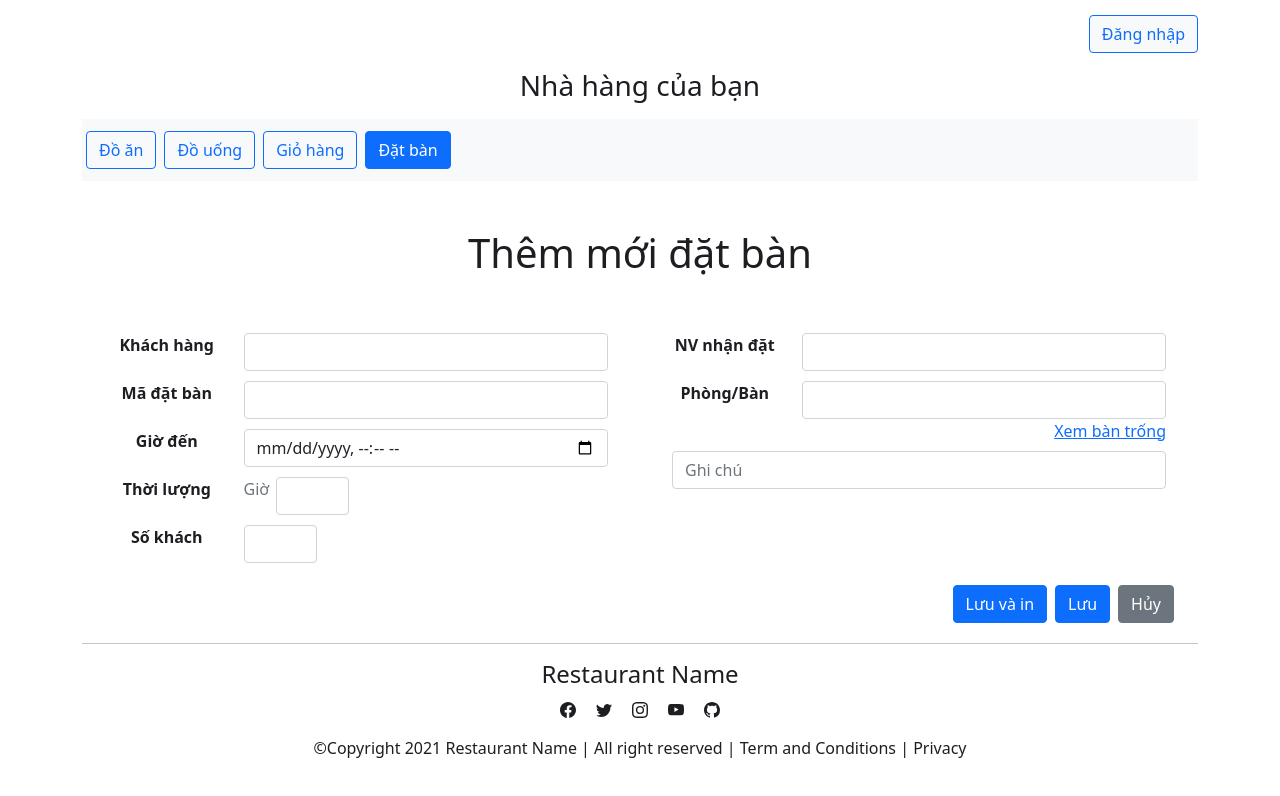
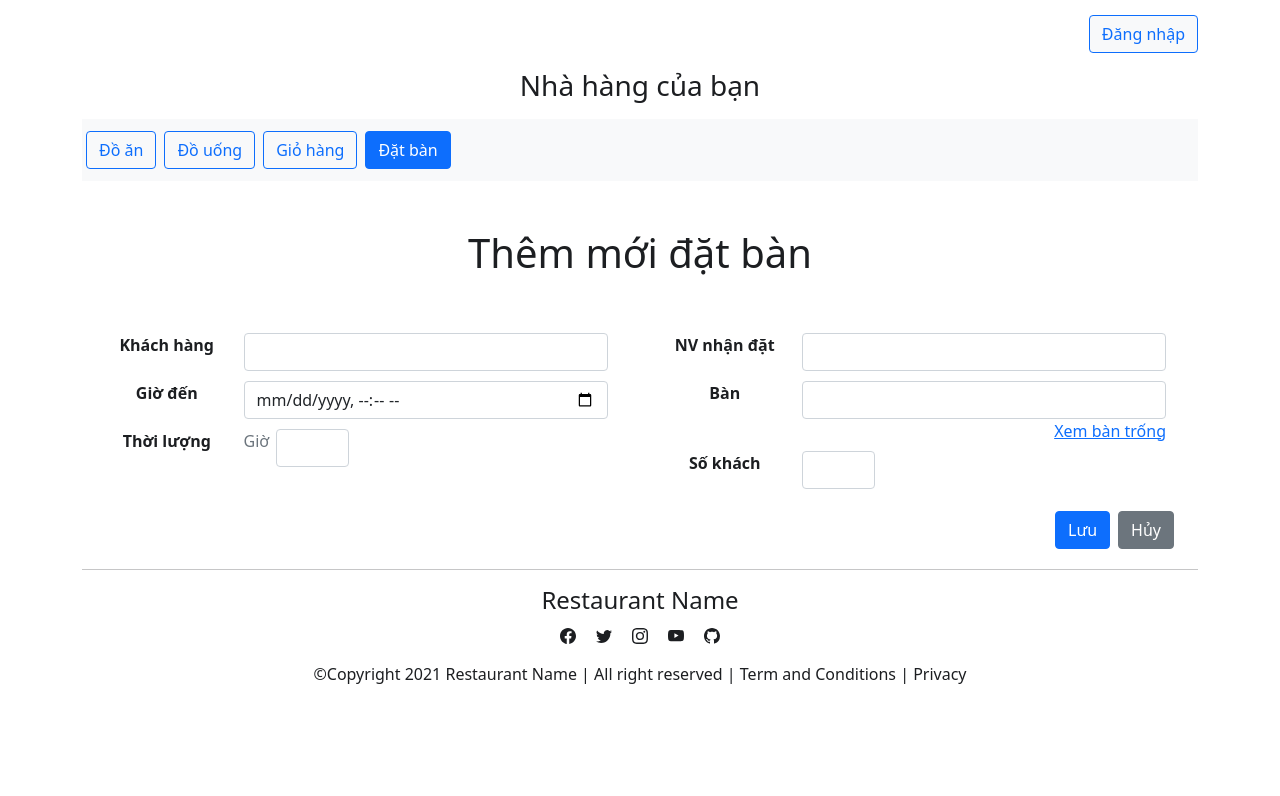
Before and after one commit to lkangr/doan1, a React (Create React App) app in the folder frontend/: page /reservation/new in a window 1280 px wide. Shown: the top 796 px of the page. Built offline with nearby package versions, Linux system fonts and the light colour scheme.

Commit message:
POST-able Reserveform

```diff
--- a/frontend/src/customer/component/Reserve_Form.js
+++ b/frontend/src/customer/component/Reserve_Form.js
@@ -1,6 +1,39 @@
-
+import React, { useState } from 'react';
+import Axios from 'axios';
 
 const ReserveForm = () => {
+  const url = "http://localhost:8000/api/reservation"
+  const [data,setData] = useState({
+    rtime: "",
+    no_customer: "",
+    interval: "",
+    staff_name_id: "",
+    table_id: "",
+    name: ""
+  })
+
+  function handle(e){
+    const newdata={...data}
+    newdata[e.target.id] = e.target.value
+    setData(newdata)
+    console.log(newdata)
+  }
+
+  function submit(e){
+    e.preventDefault();
+    Axios.post(url,{
+      rtime: data.rtime,
+      no_customer: data.no_customer,
+      interval: data.interval,
+      staff_name_id: data.staff_name_id,
+      table_id: data.table_id,
+      name: data.name
+    })
+    .then(res=>{
+      console.log(res.data)
+    })
+  }
+
   return (
     <>
     <h1 className="m-5">Thêm mới đặt bàn</h1>
@@ -13,15 +46,7 @@ const ReserveForm = () => {
                 <p className="fw-bold">Khách hàng</p>
               </div>
               <div className="col-9">
-                <input type="text" className="form-control" />
-              </div>
-            </div>
-            <div className="row m-2">
-              <div className="col-3">
-                <p className="fw-bold">Mã đặt bàn</p>
-              </div>
-              <div className="col-9">
-                <input type="text" className="form-control" />
+                <input onChange={(e)=>handle(e)} id = "name" value={data.name} type="text" className="form-control" />
               </div>
             </div>
             <div className="row m-2">
@@ -29,7 +54,7 @@ const ReserveForm = () => {
                 <p className="fw-bold">Giờ đến</p>
               </div>
               <div className="col-9">
-                <input type="datetime-local" className="form-control" />
+                <input onChange={(e)=>handle(e)} id = "rtime" value={data.rtime} type="datetime-local" className="form-control" />
               </div>
             </div>
             <div className="row m-2">
@@ -42,9 +67,28 @@ const ReserveForm = () => {
                     <p className="text-muted text-end">Giờ</p>
                   </div>
                   <div className="col-3">
-                    <input type="number" className="form-control" />
+                    <input onChange={(e)=>handle(e)} id = "interval" value={data.interval} type="number" className="form-control" />
                   </div>
                 </div>
+              </div>
+            </div>
+          </div>
+          <div className="col-6">
+            <div className="row m-2">
+              <div className="col-3">
+                <p className="fw-bold">NV nhận đặt</p>
+              </div>
+              <div className="col-9">
+                <input onChange={(e)=>handle(e)} id = "staff_name_id" value={data.staff_name_id} type="text" className="form-control" />
+              </div>
+            </div>
+            <div className="row m-2">
+              <div className="col-3">
+                <p className="fw-bold">Bàn</p>
+              </div>
+              <div className="col-9">
+                <input onChange={(e)=>handle(e)} id = "table_id" value={data.table_id} type="text" className="form-control" />
+                <a href="#" className="float-end">Xem bàn trống</a>
               </div>
             </div>
             <div className="row m-2">
@@ -55,41 +99,16 @@ const ReserveForm = () => {
                 <div className="row">
 
                   <div className="col-3">
-                    <input type="number" className="form-control" />
+                    <input onChange={(e)=>handle(e)} id = "no_customer" value={data.no_customer} type="number" className="form-control" />
                   </div>
 
                 </div>
               </div>
             </div>
           </div>
-          <div className="col-6">
-            <div className="row m-2">
-              <div className="col-3">
-                <p className="fw-bold">NV nhận đặt</p>
-              </div>
-              <div className="col-9">
-                <input type="text" className="form-control" />
-              </div>
-            </div>
-            <div className="row m-2">
-              <div className="col-3">
-                <p className="fw-bold">Phòng/Bàn</p>
-              </div>
-              <div className="col-9">
-                <input type="text" className="form-control" />
-                <a href="#" className="float-end">Xem bàn trống</a>
-              </div>
-            </div>
-            <div className="row m-2">
-              <div className="col-12">
-                <input type="text" className="form-control" placeholder="Ghi chú" />
-              </div>
-            </div>
-          </div>
         </div>
         <div className="m-2 text-end">
-          <button type="button" className="btn btn-primary m-1">Lưu và in</button>
-          <button type="button" className="btn btn-primary m-1">Lưu</button>
+          <button type="button" className="btn btn-primary m-1" onClick={(e)=>submit(e)}>Lưu</button>
           <a href="/reservation">
             <button type="button" className="btn btn-secondary m-1">Hủy</button>
           </a>
--- a/frontend/src/customer/component/Reserve_Table.js
+++ b/frontend/src/customer/component/Reserve_Table.js
@@ -23,7 +23,7 @@ const Menu = () => {
                     {
                         data.map((data, index) => (
                             <Table
-                                ID={data.id}
+                                id={data.id}
                                 state={data.status}
                             />
                         ))
--- a/frontend/src/customer/component/Table.js
+++ b/frontend/src/customer/component/Table.js
@@ -1,13 +1,14 @@
 import React from "react";
+import ReserveForm from "./Reserve_Form";
 
-const Table = ({ID, state}) => {
+const Table = ({id, state}) => {
     return (
         <div className="col-sm-6 col-md-5 col-lg-3 item">
             <div className="box">
-                <h3 className="name">Bàn số {ID}</h3>
+                <h3 className="name">Bàn số {id}</h3>
                 <div className="d-flex justify-content-around align-items-center">
                     <a href="/reservation/new">
-                        <button className="btn btn-success" type="button" size="small" {...state}>
+                        <button className="btn btn-success" type="button" size="small" onClick={ReserveForm(id)}>
                             Đặt bàn
                         </button>
                     </a>
```
Also changed, not shown: 1 other file (tests, documents, lock files or other folders).
